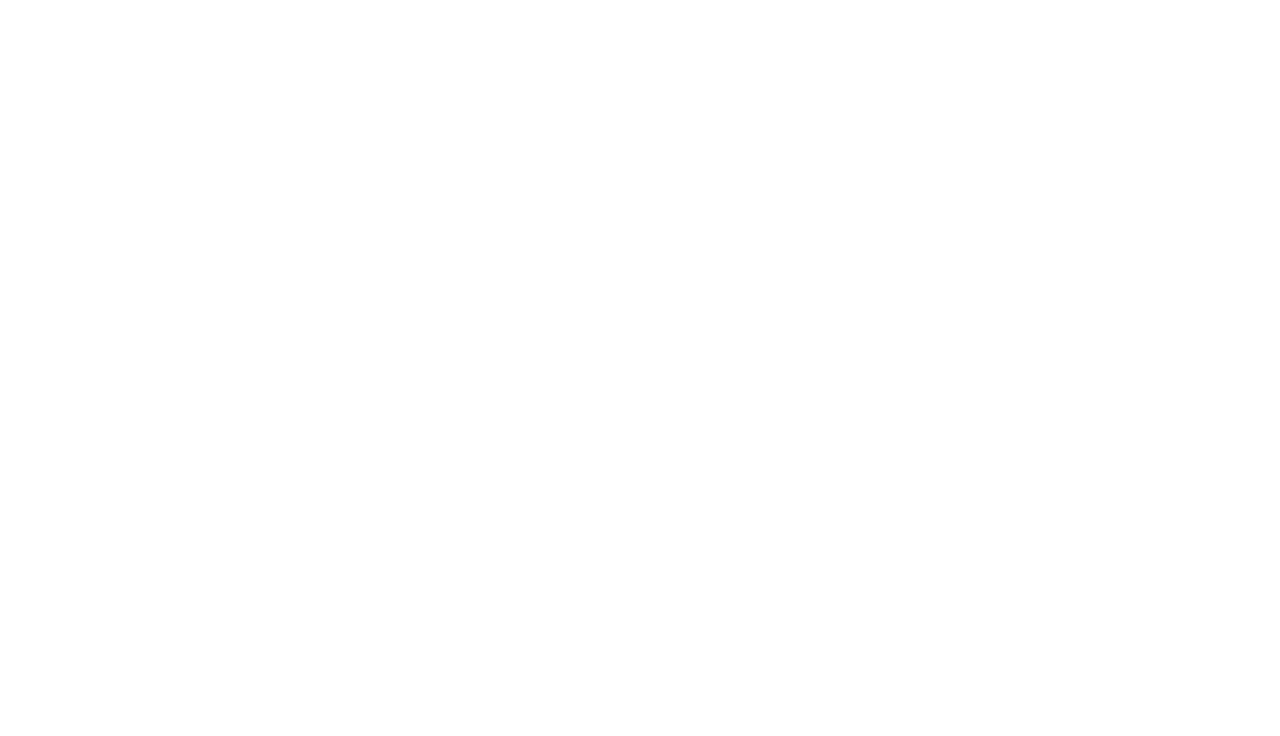
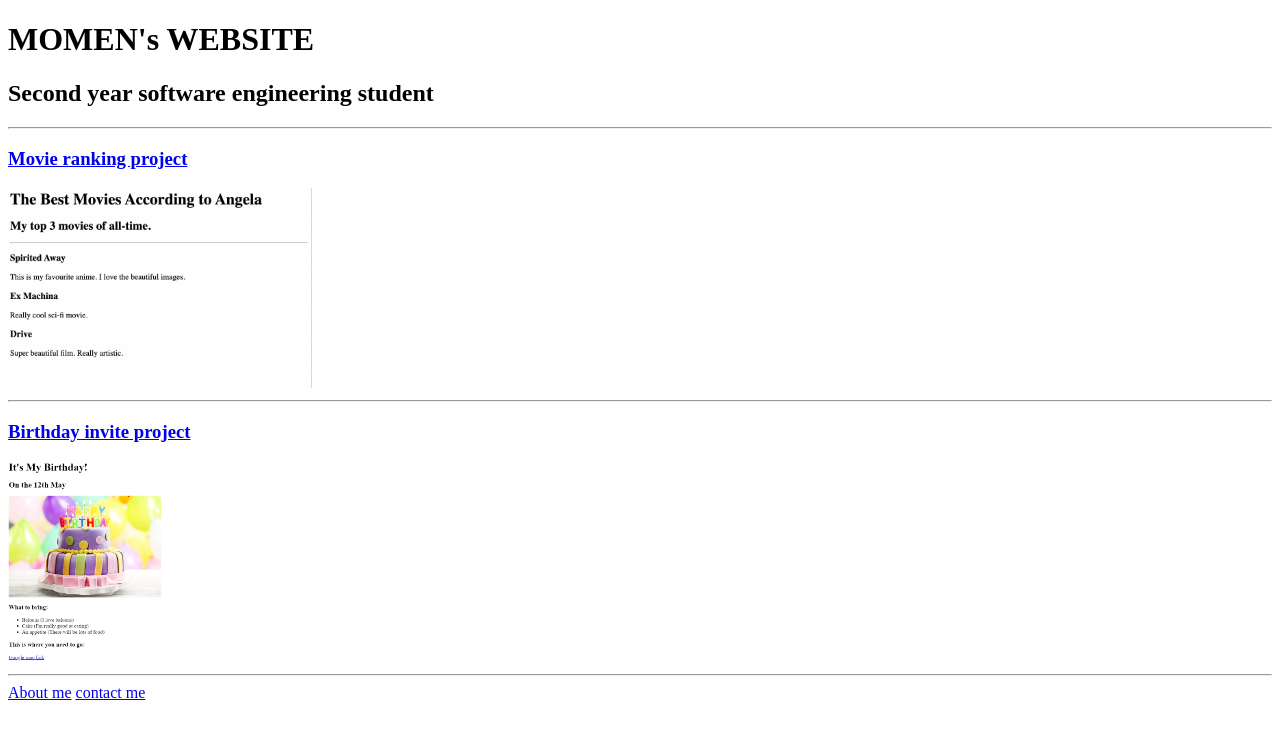
Before and after one commit to momen2004/Momen-html, a plain HTML site: page index.html in a window 1280 px wide. Drawn offline with Linux system fonts and the light colour scheme.

Commit message:
Update index.html

```diff
--- a/index.html
+++ b/index.html
@@ -1,15 +1,22 @@
 <!-- TODO 1: Create the HTML Boilerplate -->
+<!DOCTYPE html>
+<html lang="en">
+<head>
+    <meta charset="UTF-8">
+    <meta name="viewport" content="width=device-width, initial-scale=1.0">
+    <title>MOMEN</title>
+</head>
+<body>
+    <h1>MOMEN's WEBSITE</h1>
+    <h2>Second year software engineering student</h2>
+    <hr/>
+    <h3><a href="/2.4 Movie Ranking Project/solution.html" >Movie ranking project</a></h3>
+    <img src="./assets/images/movie.png "height="200" alt="Pic of the project"/>
+    <hr/>
+    <h3><a href="/3.4 Birthday Invite Project/index.html">Birthday invite project</a></h3>
+    <img src="./assets/images/MOMEN BD.png" height="200" alt="Pic of the bd project"/>
+    <hr/>
+    <a href="./public/about.html">About me</a> <a href="./public/contact.html">contact me</a>
 
-<!-- TODO 2: Add Your previous projects' HTML into the public folder -->
-
-<!-- TODO 3: Take screenshots of your project previews and add the images to the images folder -->
-
-<!-- TODO 4: Add titles/subtitles etc. -->
-
-<!-- TODO 5: Add a link to the project pages -->
-
-<!-- TODO 6: Add images to show the project previews
-HINT for TODO 6: You can use the height attribute set to 200 to make the image smaller:
-https://developer.mozilla.org/en-US/docs/Web/HTML/Element/img#attr-height -->
-
-<!-- TODO 7: Add the Contact Me and About Me page links -->
+</body>
+</html>
```
